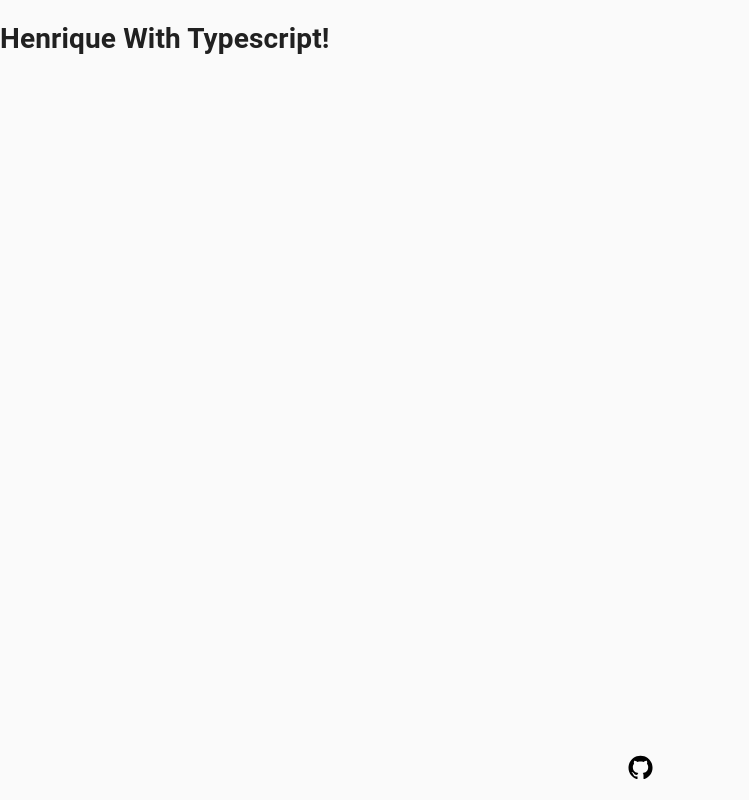
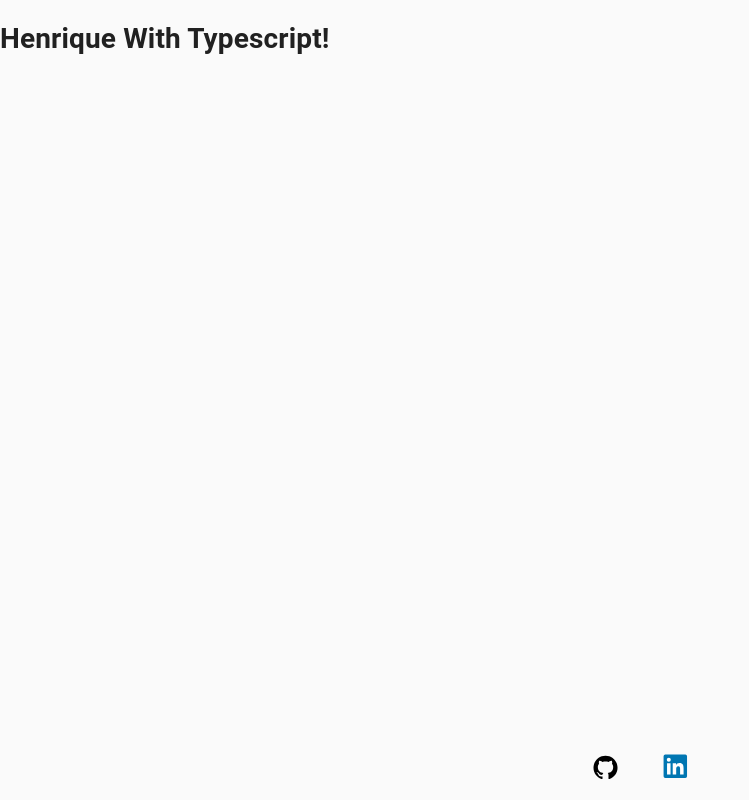
Before and after one commit to henriqueholtz/henriqueholtz.github.io, a Next.js app: page / in a window 1280 px wide. Shown: the whole page, without its empty margins (0-749 px from the left). Built offline with nearby package versions, Linux system fonts and the light colour scheme.

Commit message:
Add Linkedin into the footer

```diff
--- a/src/components/Footer/index.tsx
+++ b/src/components/Footer/index.tsx
@@ -1,6 +1,6 @@
 import { Link, List, ListItem } from '@material-ui/core';
 import React from 'react';
-import { GitHubIcon } from '../Icons';
+import { GitHubIcon, LinkedinIcon } from '../Icons';
 import styles from './FooterStyles.module.scss';
 
 export function Footer() {
@@ -21,6 +21,20 @@ export function Footer() {
             />
           </Link>
         </ListItem>
+        <ListItem key="github-icon" className={styles.icon}>
+          <Link
+            color="initial"
+            href="https://www.linkedin.com/in/henrique-holtz/"
+            target="_blank"
+            rel="noreferrer"
+            underline="none"
+          >
+            <LinkedinIcon
+              viewBox="0 0 130 130"
+              style={{ width: '25px', height: '25px' }}
+            />
+          </Link>
+        </ListItem>
       </List>
     </footer>
   );
```
